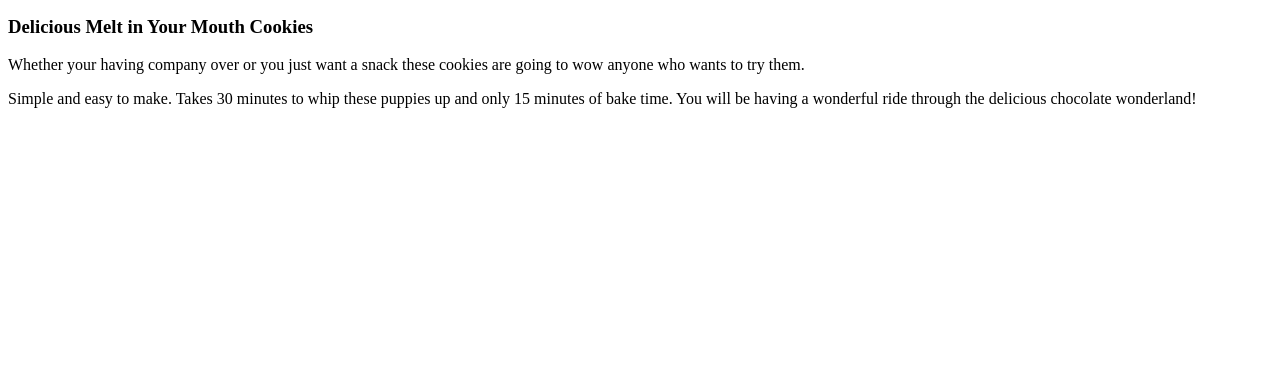
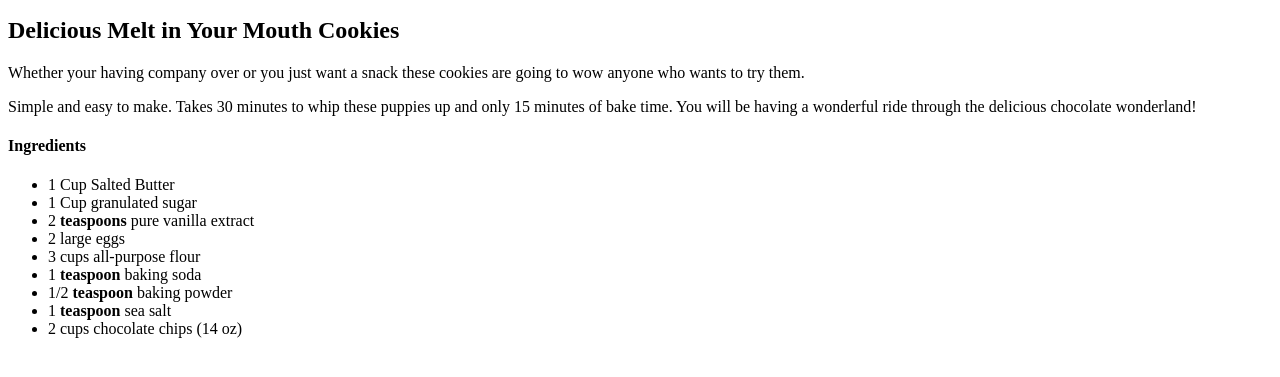
Before and after one commit to Grimlock1239/odin-recipes, a plain HTML site: page recipes/chocolate_chip_cookies.html in a window 1280 px wide. Shown: the part 101-478 px from the top of the page. Drawn offline with Linux system fonts and the light colour scheme.

Commit message:
Added the unordered list of Ingredients.

```diff
--- a/recipes/chocolate_chip_cookies.html
+++ b/recipes/chocolate_chip_cookies.html
@@ -7,7 +7,7 @@
 <body>
     <h1>Chocolate Chip Cookies</h1>
     <img src="../image/chocolate cookies.jpg" alt="Chocolate Chip Cookies" height="350" width="350">
-    <h3>Delicious Melt in Your Mouth Cookies</h3>
+    <h2>Delicious Melt in Your Mouth Cookies</h2>
        <p>Whether your having company over or you just want a snack
         these cookies are going to wow anyone who wants to try them.
        </p>
@@ -15,5 +15,17 @@
         15 minutes of bake time. You will be having a wonderful ride through the delicious chocolate wonderland!
        </p>
 
+       <h4>Ingredients </h4>
+          <ul>
+            <li>1 Cup Salted Butter</li>
+            <li>1 Cup granulated sugar</li>
+            <li>2 <strong>teaspoons</strong> pure vanilla extract</li>
+            <li>2 large eggs</li>
+            <li>3 cups all-purpose flour</li>
+            <li>1 <strong>teaspoon</strong> baking soda</li>
+            <li>1/2 <strong>teaspoon</strong> baking powder</li>
+            <li>1 <strong>teaspoon</strong> sea salt</li>
+            <li>2 cups chocolate chips (14 oz)</li>
+          </ul>
 </body>
 </html>
```
